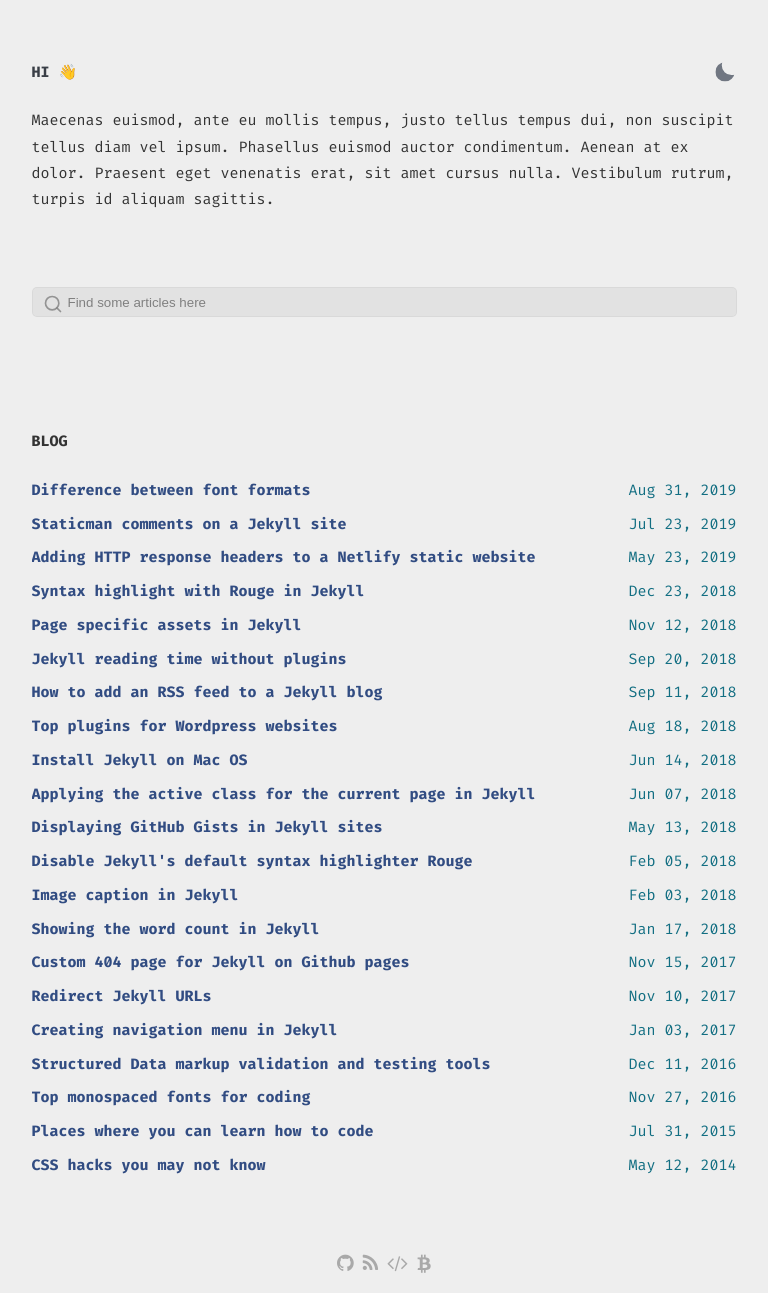
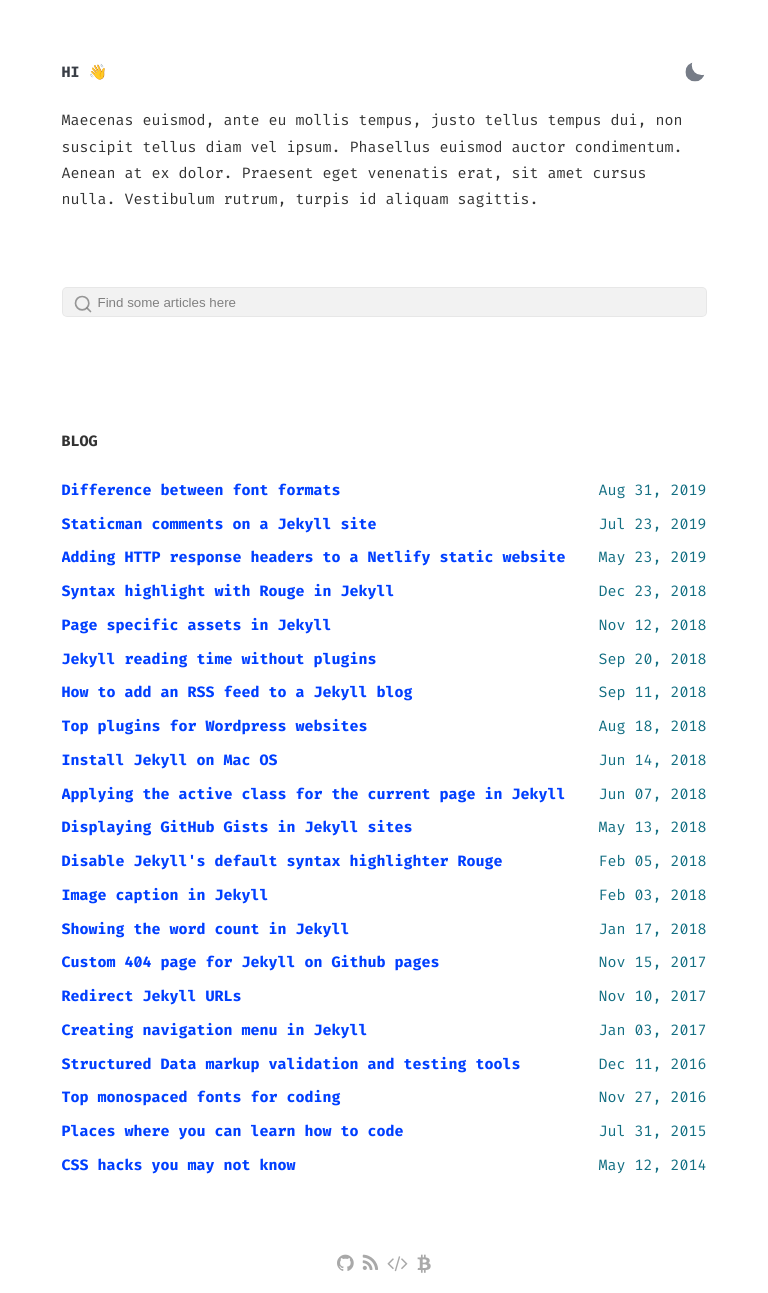
Before and after one commit to DavideBri/Gesko, a Jekyll site: the page built from index.html, in a window 1280 px wide. Shown: the whole page, without its empty margins (256-1024 px from the left). Built offline with Jekyll 4.4.1, drawn with Linux system fonts in a browser that asks for light colours.

Commit message:
new color

```diff
--- a/_sass/_main.scss
+++ b/_sass/_main.scss
@@ -1,7 +1,7 @@
 *,
 :after,
 :before {
-	/*box-sizing: border-box;*/
+	box-sizing: border-box;
 	background-color: inherit;
 	color: inherit;
 	margin: 0;
@@ -39,11 +39,12 @@ html[data-theme="light"] {
 	--medium-text-color: #555;
 	--main-text-color: #333;
 	--dark-text-color: #393e46;
-	--link-color: #314c82;
+	--link-color: rgb(0, 63, 255);
+
 	--selection-color: #fffba0;
 	--selection-text: #333;
 
-	background-color: #EEEEEE;
+	background-color: rgb(255, 255, 255);
 
 
 
@@ -101,11 +102,11 @@ html[data-theme="dark"] {
 	--medium-text-color: #52057b;
 	--main-text-color: #EAEAEA;
 	--dark-text-color: #eee;
-	--link-color: #FF2957;
+	--link-color: rgb(255, 41, 87);
 	--selection-color: #fffba0;
 	--selection-text: #333;
 
-	background-color: #2d292d;
+	background-color: rgb(19, 20, 24);
 
 	#theme-toggle div {
 		position: relative;
```
